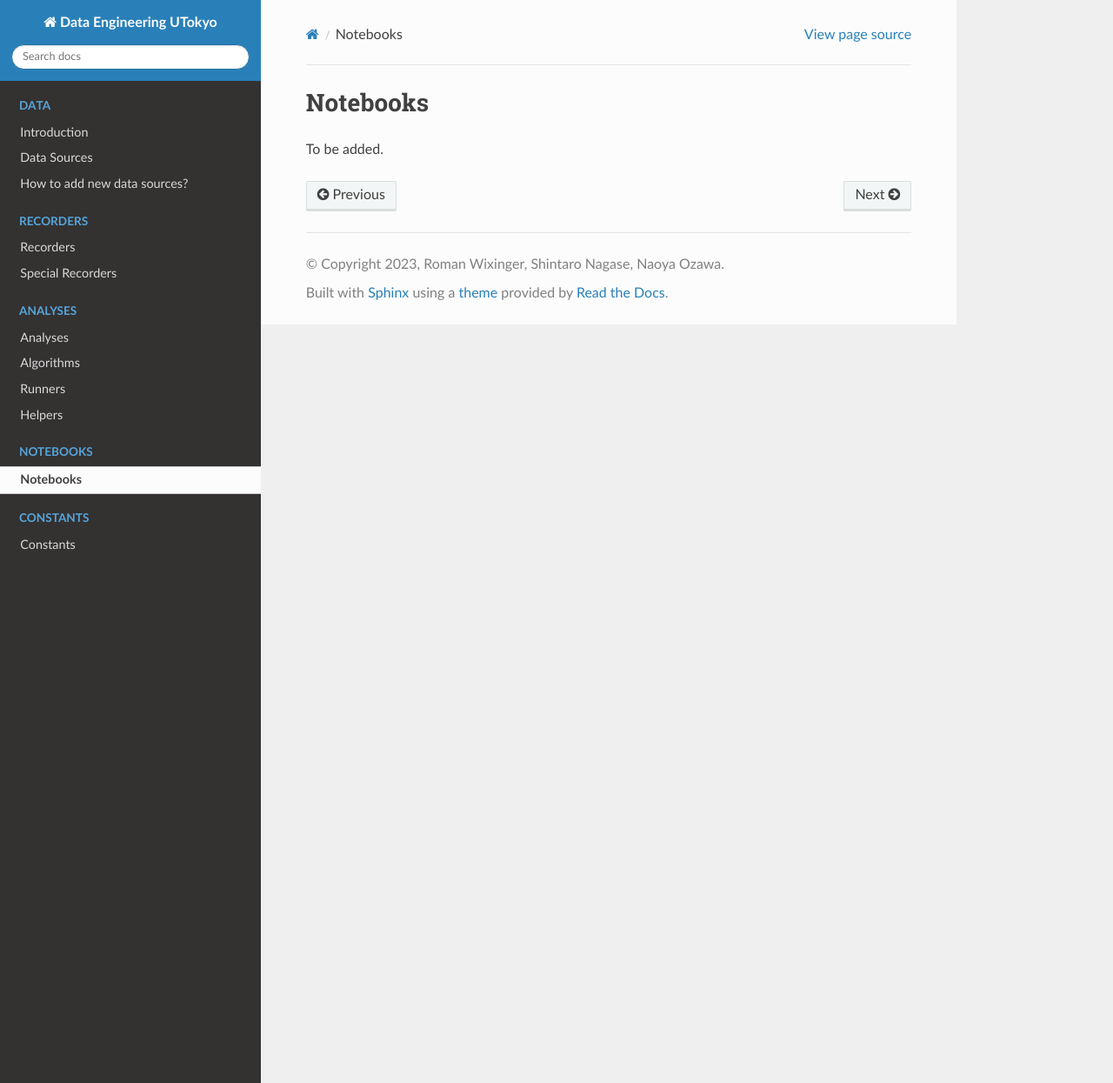
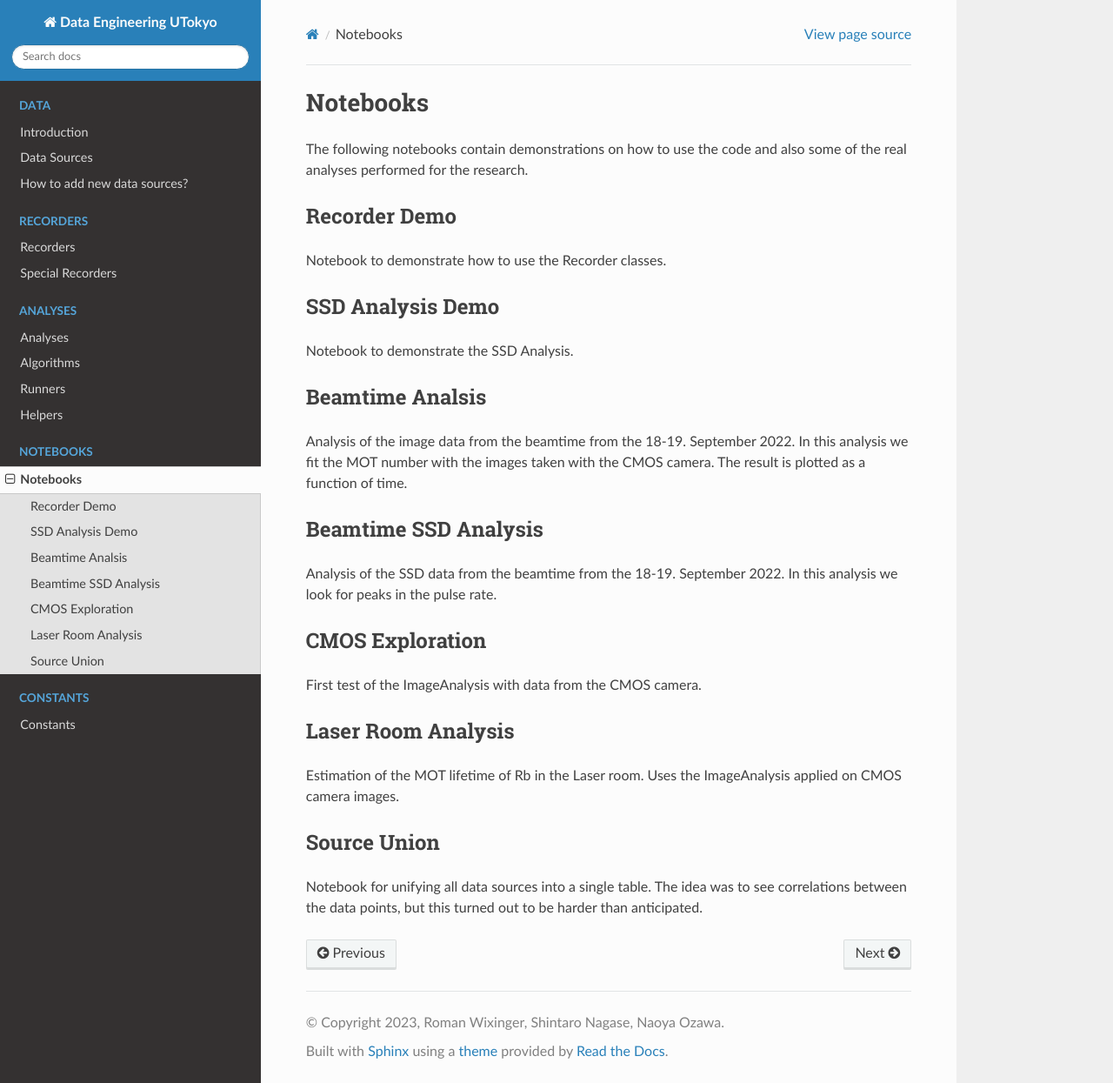
Before and after one commit to romanwixinger/data-engineering-utokyo, a Sphinx documentation site: the page built from docs/source/notebooks.rst, in a window 1280 px wide and 1245 px high. Shown: the whole window at 87% size. Built offline with Sphinx 7.4.7 and the Read the Docs theme 2.0.0, drawn with Linux system fonts in a browser that asks for light colours.

Commit message:
[main] Updated documentation.

```diff
--- a/docs/source/notebooks.rst
+++ b/docs/source/notebooks.rst
@@ -1,4 +1,52 @@
 Notebooks
 =========
 
-To be added.
+The following notebooks contain demonstrations on how to use the code and also
+some of the real analyses performed for the research.
+
+
+Recorder Demo
+-------------
+Notebook to demonstrate how to use the Recorder classes.
+
+
+SSD Analysis Demo
+-----------------
+
+Notebook to demonstrate the SSD Analysis.
+
+
+Beamtime Analsis
+----------------
+
+Analysis of the image data from the beamtime from the 18-19. September 2022.
+In this analysis we fit the MOT number with the images taken with the CMOS camera.
+The result is plotted as a function of time.
+
+
+Beamtime SSD Analysis
+---------------------
+
+Analysis of the SSD data from the beamtime from the 18-19. September 2022.
+In this analysis we look for peaks in the pulse rate.
+
+
+CMOS Exploration
+----------------
+
+First test of the ImageAnalysis with data from the CMOS camera.
+
+
+Laser Room Analysis
+-------------------
+
+Estimation of the MOT lifetime of Rb in the Laser room. Uses the ImageAnalysis
+applied on CMOS camera images.
+
+
+Source Union
+------------
+
+Notebook for unifying all data sources into a single table. The idea was to
+see correlations between the data points, but this turned out to be harder than
+anticipated.
```
Also changed, not shown: 2 other files.
